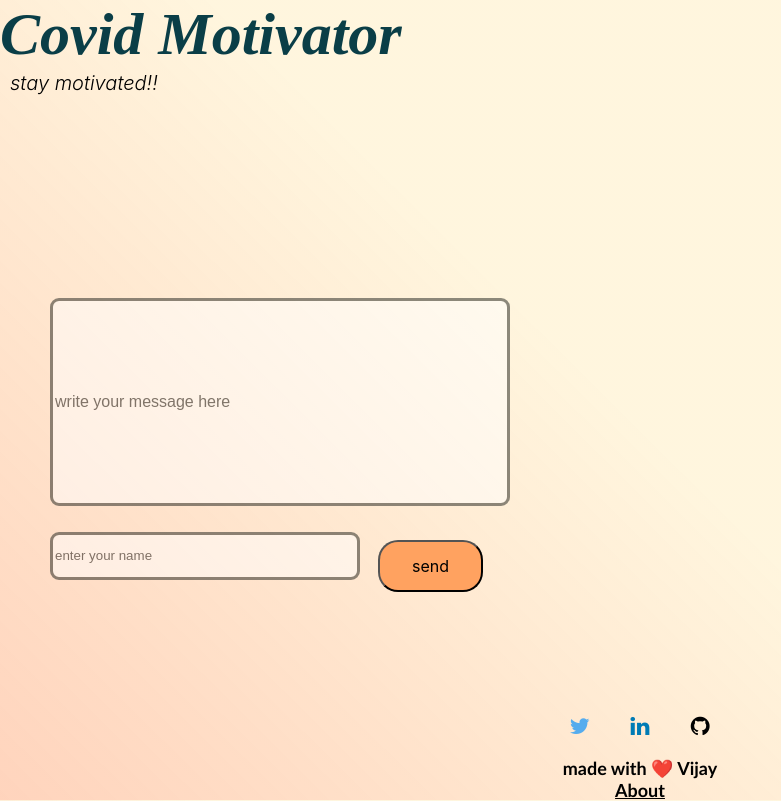
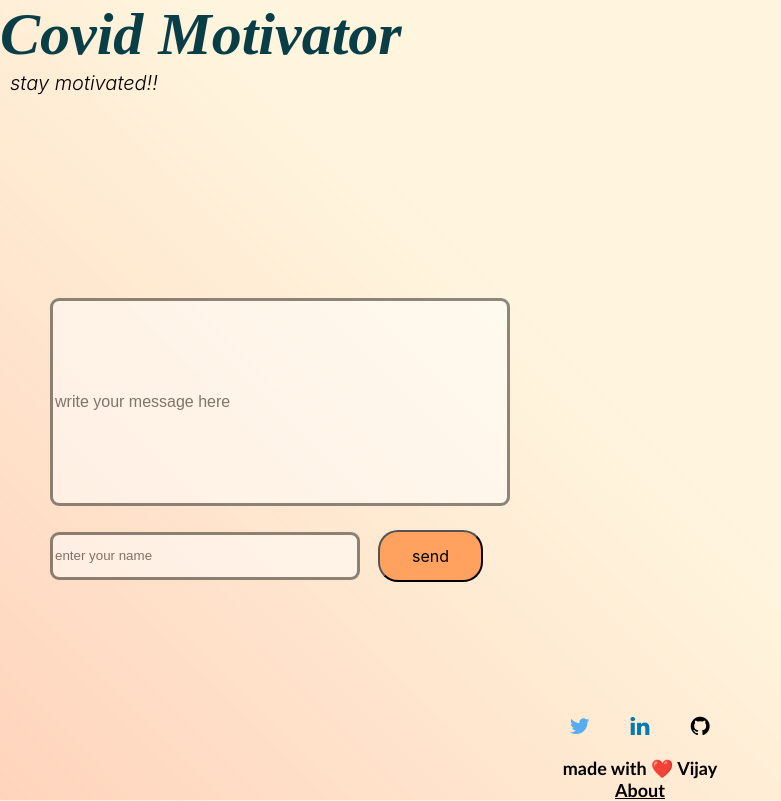
Before and after one commit to VIJ4YKUMAR/covid-motivator-frontend, a React (Create React App) app: page /post_messages in a window 1280 px wide. Shown: the whole page, without its empty margins (0-781 px from the left). Built offline with nearby package versions, Linux system fonts and the light colour scheme; no server answers.

Commit message:
updated css for button

```diff
--- a/src/App.css
+++ b/src/App.css
@@ -57,7 +57,7 @@ html{
   transition: 0.25s;
   position: absolute;
   left: 370px;
-  top: 410px;
+  top: 400px;
   font-size: 24px;
   cursor: pointer;
   text-align: center;
```
